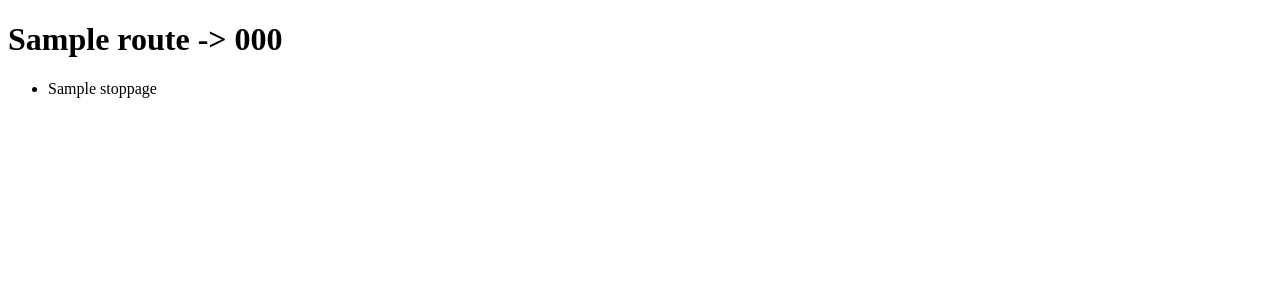
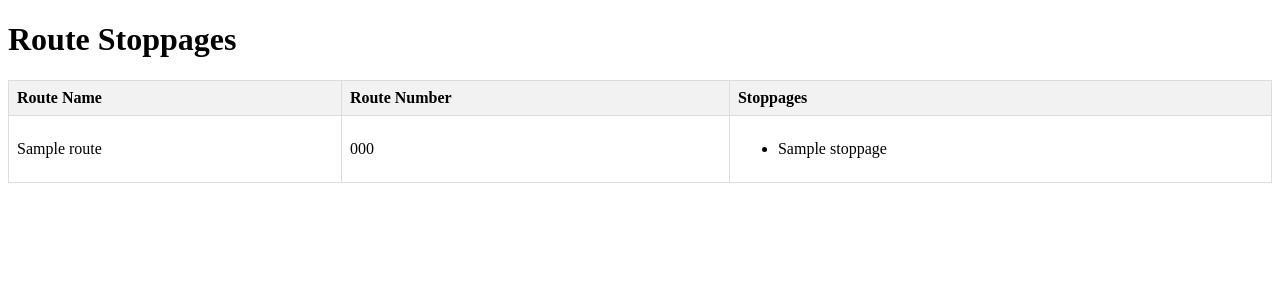
Before and after one commit to AbrarZaved/Transportation_System_by_Django, a Django app: page /transit/ in a window 1280 px wide. Shown: the top 300 px of the page. Run offline with Django 5.2, Linux system fonts and the light colour scheme; tables that the repository leaves empty hold one stand-in row (values such as "Sample post").

Commit message:
Enhance index view in transit_hub: update HTML structure, add styling, and improve route display logic

```diff
--- a/templates/transit_hub/index.html
+++ b/templates/transit_hub/index.html
@@ -3,16 +3,54 @@
   <head>
     <meta charset="UTF-8" />
     <meta name="viewport" content="width=device-width, initial-scale=1.0" />
-    <title>Document</title>
+    <title>Route Stoppages</title>
+    <style>
+      table {
+        width: 100%;
+        border-collapse: collapse;
+        margin: 20px 0;
+      }
+      th, td {
+        border: 1px solid #ddd;
+        padding: 8px;
+        text-align: left;
+      }
+      th {
+        background-color: #f2f2f2;
+      }
+      tr:nth-child(even) {
+        background-color: #f9f9f9;
+      }
+      tr:hover {
+        background-color: #f1f1f1;
+      }
+    </style>
   </head>
   <body>
-    {% for route in routes %}
-      <h1>{{ route.route_name }} -> {{ route.route_number }}</h1> <!-- Show Route Name and Number -->
-      <ul>
-        {% for route_stoppage in route.routestoppage_set.all %}
-          <li>{{ route_stoppage.stoppage.stoppage_name }}</li> <!-- Show Stoppage Name -->
+    <h1>Route Stoppages</h1>
+    <table>
+      <thead>
+        <tr>
+          <th>Route Name</th>
+          <th>Route Number</th>
+          <th>Stoppages</th>
+        </tr>
+      </thead>
+      <tbody>
+        {% for route in routes %}
+          <tr>
+            <td>{{ route.route_name }}</td>
+            <td>{{ route.route_number }}</td>
+            <td>
+              <ul>
+                {% for route_stoppage in route.routestoppage_set.all %}
+                  <li>{{ route_stoppage.stoppage.stoppage_name }}</li>
+                {% endfor %}
+              </ul>
+            </td>
+          </tr>
         {% endfor %}
-      </ul>
-    {% endfor %}
+      </tbody>
+    </table>
   </body>
 </html>
--- a/transit_hub/admin.py
+++ b/transit_hub/admin.py
@@ -69,6 +69,8 @@ class RouteAdmin(admin.ModelAdmin):
     list_filter = ["route_status", "from_dsc", "to_dsc", "created_at", "updated_at"]
     inlines = [RouteStoppageInline]  # ✅ Inline stoppages inside Route
 
+    def get_queryset(self,*args, **kwargs):
+        return super().get_queryset(*args, **kwargs).order_by('created_at')
 
 @admin.register(Stoppage)
 class StoppageAdmin(admin.ModelAdmin):
--- a/transit_hub/models.py
+++ b/transit_hub/models.py
@@ -1,4 +1,6 @@
 from django.db import models
+from django.db.models.signals import post_save
+from django.dispatch import receiver
 
 # Create your models here.
 
@@ -55,8 +57,8 @@ class Route(models.Model):
     route_name = models.CharField(max_length=100)
     route_number = models.CharField(max_length=30)
     route_status = models.BooleanField(default=True)
-    from_dsc = models.BooleanField(default=False)
-    to_dsc = models.BooleanField(default=False)
+    from_dsc = models.BooleanField(default=False, verbose_name="From DSC")
+    to_dsc = models.BooleanField(default=False, verbose_name="To DSC")
     created_at = models.DateTimeField(auto_now_add=True)
     updated_at = models.DateTimeField(auto_now=True)
 
@@ -65,6 +67,14 @@ class Route(models.Model):
 
     class Meta:
         unique_together = ['route_name', 'route_number']
+
+    def save(self, *args, **kwargs):
+        route_name = str(self.route_name[:3])
+        if route_name == "DSC":
+            self.from_dsc = True
+        else:
+            self.to_dsc = True
+        return super(Route, self).save(*args, **kwargs)
 
 
 class RouteStoppage(models.Model):
@@ -75,7 +85,7 @@ class RouteStoppage(models.Model):
     )  # ✅ This keeps track of Stoppage 1, 2, 3, etc.
 
     class Meta: # ✅ Prevent duplicate order numbers for the same route
-        ordering = ["created_at"]  # ✅ Always show stoppages in order
+        ordering = ["-created_at"]  # ✅ Always show stoppages in order
 
     def __str__(self):
         return f"{self.route} - Stoppage {self.stoppage}"
```
Also changed, not shown: transit_hub/migrations/0007_alter_routestoppage_options.py (added), transit_hub/migrations/0008_alter_route_from_dsc_alter_route_to_dsc.py (added).
